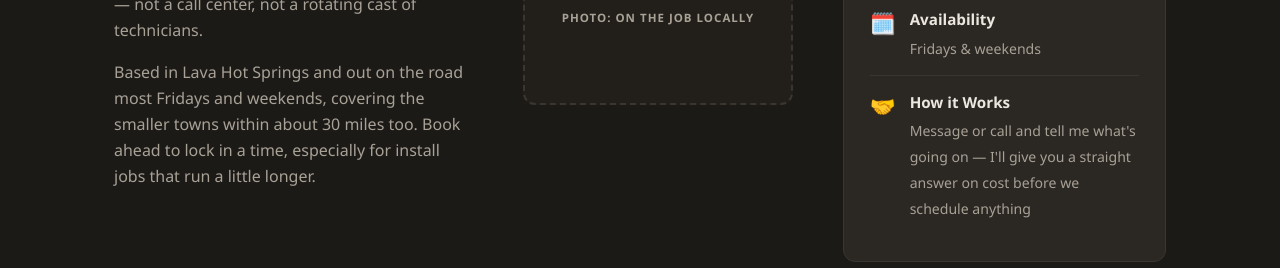
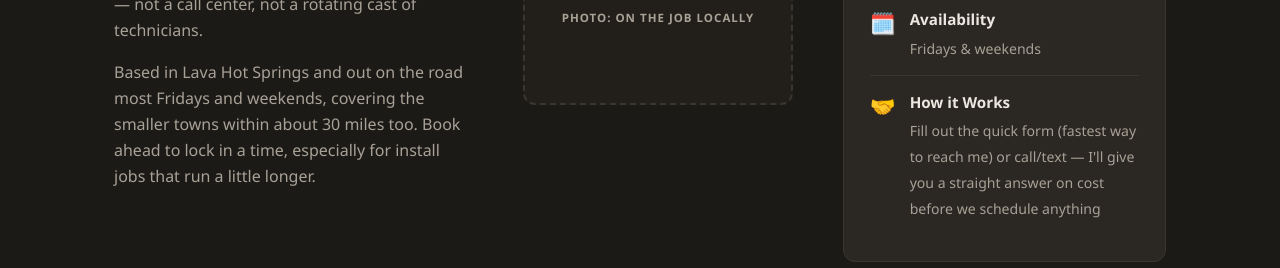
Before and after one commit to martwez/lavatechpro, a React (Vite) app: page / in a window 1280 px wide. Shown: the part 1480-1748 px from the top of the page. Built offline with nearby package versions, Linux system fonts and the light colour scheme.

Commit message:
Lead "How it Works" with the contact form over calling
The form is the preferred first touch now; call/text stays mentioned as
the fallback option.

```diff
--- a/src/components/ServiceArea.tsx
+++ b/src/components/ServiceArea.tsx
@@ -16,7 +16,7 @@ const facts = [
   {
     icon: '🤝',
     title: 'How it Works',
-    detail: "Message or call and tell me what's going on — I'll give you a straight answer on cost before we schedule anything",
+    detail: "Fill out the quick form (fastest way to reach me) or call/text — I'll give you a straight answer on cost before we schedule anything",
   },
 ]
 
```
